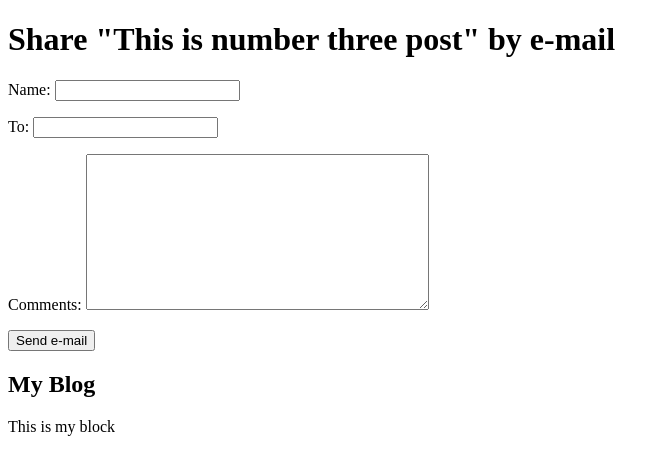
After one commit to kzamanbd/django3-example, a Django app: page /blog/3/share/ in a window 1280 px wide. The commit adds this page. Shown: the top 475 px of the page, without its empty margins (0-669 px from the left). Run offline with Django 3.2, Linux system fonts and the light colour scheme; data comes from the database, SQL or seed files in the repository; both versions use the stored data as it was after the commit; parts of the project's set-up code (start-up, migrations or seed data) failed here and were passed over.

Commit message:
Posts can be shared by email now.

```diff
--- a/mysite/blog/forms.py
+++ b/mysite/blog/forms.py
@@ -1,6 +1,15 @@
 from django import forms
+from .models import Comment
 
-class EmailPostForm(forms.form):
+class EmailPostForm(forms.Form):
     name = forms.CharField(max_length=25)
-    email = forms.EmailField()
+    # email = forms.EmailField()
     to = forms.EmailField()
+    comments = forms.CharField(required=False, widget=forms.Textarea)
+
+
+
+class CommentForm(forms.ModelForm):
+    class Meta:
+        model = Comment
+        fields = ('name','email','body')
--- a/mysite/blog/models.py
+++ b/mysite/blog/models.py
@@ -2,6 +2,7 @@ from django.db import models
 from django.utils import timezone
 from django.contrib.auth.models import User
 from django.urls import reverse
+from taggit.managers import TaggableManager
 
 # Create your models here.
 class PublishedManager(models.Manager):
@@ -9,7 +10,10 @@ class PublishedManager(models.Manager):
         return super(PublishedManager, self).get_queryset().filter(status='published')
 
 
+
+
 class Post(models.Model):
+
     STATUS_CHOICES = (
         ('draft','Draft'),
         ('published','Published'),
@@ -22,6 +26,7 @@ class Post(models.Model):
     created = models.DateTimeField(auto_now_add=True)
     updated = models.DateTimeField(auto_now=True)
     status = models.CharField(max_length=10,choices=STATUS_CHOICES,default='draft')
+    tags = TaggableManager()
 
 
     class Meta:
@@ -32,3 +37,24 @@ class Post(models.Model):
 
     def get_absolute_url(self):
         return reverse('blog:post_detail', args=[self.publish.year,self.publish.month,self.publish.day,self.slug])
+
+
+
+
+
+
+
+class Comment(models.Model):
+    post = models.ForeignKey(Post,on_delete=models.CASCADE,related_name='comments')
+    name = models.CharField(max_length=80)
+    email = models.EmailField()
+    body = models.TextField()
+    created = models.DateTimeField(auto_now_add=True)
+    updated = models.DateTimeField(auto_now=True)
+    active = models.BooleanField(default=True)
+
+    class Meta:
+        ordering = ('created',)
+
+    def __str__(self):
+        return f'Comment by {self.name} on {self.post}'
--- /dev/null
+++ b/mysite/blog/templates/blog/post/share.html
@@ -0,0 +1,16 @@
+{% extends "blog/base.html" %}
+{% block title %}Share a post{% endblock %}
+{% block content %}
+    {% if sent %}
+    <h1>E-mail successfully sent</h1>
+    <p>"{{ post.title }}" was successfully sent to {{ form.cleaned_data.to }}.</p>
+    {% else %}
+    <h1>Share "{{ post.title }}" by e-mail</h1>
+    <form method="post">
+        {{ form.as_p }}
+        {% csrf_token %}
+        <input type="submit" value="Send e-mail">
+
+    </form>
+    {% endif %}
+    {% endblock %}
--- a/mysite/blog/urls.py
+++ b/mysite/blog/urls.py
@@ -7,4 +7,6 @@ app_name = 'blog'
 urlpatterns = [
     path('', views.post_list, name='post_list'),
     path('<int:year>/<int:month>/<int:day>/<slug:post>/',views.post_detail,name='post_detail'),
+    path('<int:post_id>/share/', views.post_share, name='post_share'),
+    path('tag/<slug:tag_slug>/', views.post_list, name='post_list_by_tag'),
 ]
--- a/mysite/blog/views.py
+++ b/mysite/blog/views.py
@@ -1,11 +1,23 @@
 import imp
 from django.shortcuts import render, get_object_or_404
-from .models import Post
+from .models import Post, Comment
 from django.core.paginator import Paginator,EmptyPage,PageNotAnInteger
+from .forms import EmailPostForm, CommentForm
+from django.core.mail import send_mail
+from django.http import HttpResponse
+from taggit.models import Tag
+from django.db.models import Count
+
 
 # Create your views here.
-def post_list(request):
+def post_list(request,tag_slug=None):
     objects_list = Post.objects.all()
+    tag = None
+
+    if tag_slug:
+        tag = get_object_or_404(Tag, slug=tag_slug)
+        object_list = object_list.filter(tags__in=[tag])
+
     paginator = Paginator(objects_list, 1)
     page = request.GET.get('page','')
     try:
@@ -17,8 +29,8 @@ def post_list(request):
     return render(request,'blog/post/list.html',{
 
         'page' : page,
-        'posts': posts
-
+        'posts': posts,
+        'tag' : tag
         })
 
 
@@ -30,4 +42,52 @@ def post_detail(request,year,month,day,post):
                                    publish__day = day
     )
 
-    return render(request,'blog/post/detail.html',{'post':post})
+    # list of active comments for this post
+    comments = post.comments.filter(active=True)
+    new_comment = None
+    if request.method == 'POST':
+        comment_form = CommentForm(data=request.POST)
+        if comment_form.is_valid():
+            new_comment = comment_form.save(commit=False)
+            new_comment.post = post
+            new_comment.save()
+    else:
+        comment_form = CommentForm()
+
+
+    post_tags_ids = post.tags.values_list('id', flat=True)
+    similar_posts = Post.objects.filter(tags__in=post_tags_ids).exclude(id=post.id)
+    similar_posts = similar_posts.annotate(same_tags=Count('tags')).order_by('-same_tags')[:2]
+
+
+    return render(request,'blog/post/detail.html',{'post':post,
+                                                    'comments': comments,
+                                                    'new_comment': new_comment,
+                                                    'comment_form': comment_form,
+                                                    'similar_posts': similar_posts
+                                                    })
+
+
+
+def post_share(request, post_id):
+    post = get_object_or_404(Post,id=post_id)
+    sent = False
+    if request.method == 'POST':
+
+        form = EmailPostForm(request.POST)
+
+        if form.is_valid():
+            # return HttpResponse("works")
+            cd = form.cleaned_data
+            post_url = request.build_absolute_uri(post.get_absolute_url())
+            subject = f"{cd['name']} recommends you read {post.title}"
+            message = f"Read {post.title} at {post_url}\n\n {cd['name']}\'s comments: {cd['comments']}"
+            send_mail(subject, message, 'shaunhossain655@gmail.com',[cd['to']])
+            sent = True
+    else:
+        form = EmailPostForm()
+            # return HttpResponse("works else")
+    return render(request,'blog/post/share.html',{'post':post,
+                                                        'form': form,
+                                                        'sent': sent
+        })
```
Also changed, not shown: mysite/blog/admin.py (+9 -1 lines), mysite/blog/templates/blog/post/detail.html (+52 -0 lines), mysite/blog/templates/blog/post/list.html (+15 -0 lines), mysite/mysite/settings.py (+14 -1 lines), mysite/blog/migrations/0002_comment.py (added), mysite/blog/migrations/0003_post_tags.py (added), mysite/db.sqlite3.
